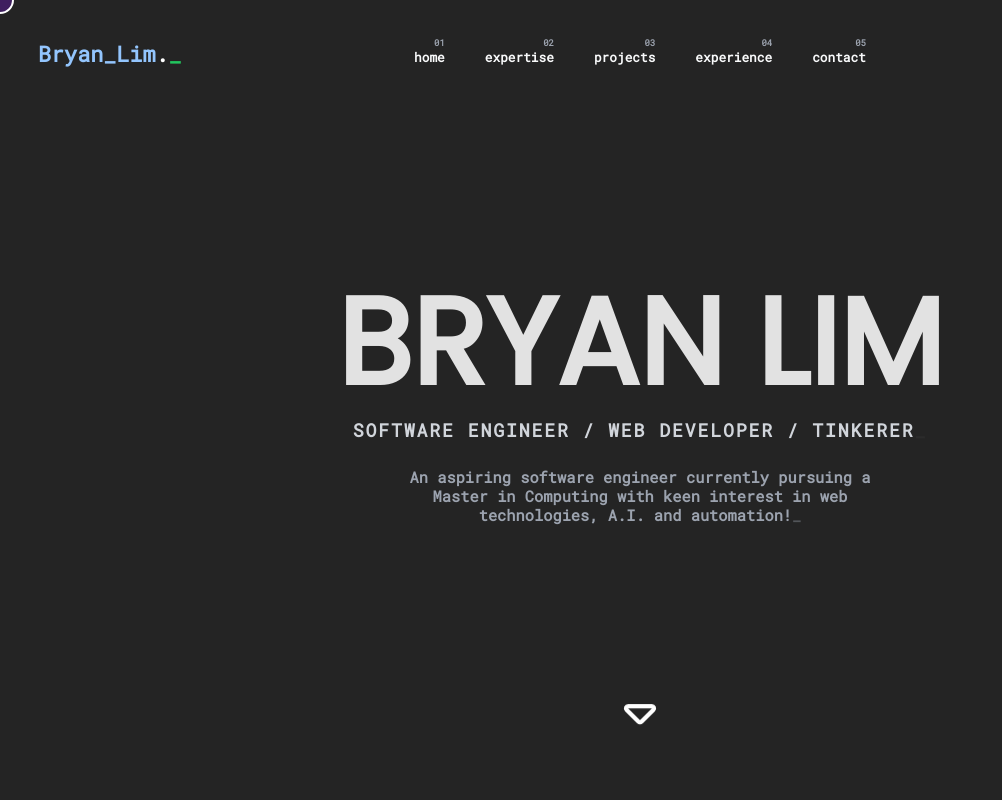
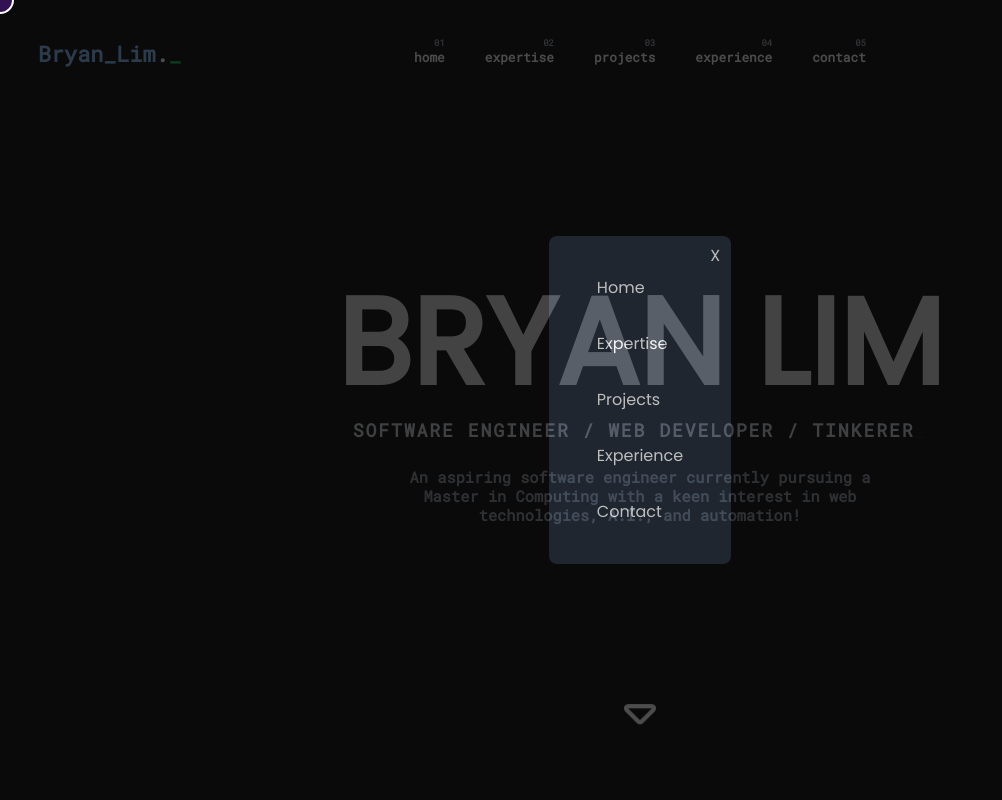
Before and after one commit to bryanlzl/bryanlzl-website, a React (Vite) app: page / in a window 1280 px wide. Both pictures are taken after a click on the element "contact". Shown: the top 800 px of the page, without its empty margins (0-1002 px from the left). Built offline with nearby package versions, Linux system fonts and the light colour scheme.

Commit message:
improvement: rearranged and refactored codebase
- rearranged and refactored codebase for better readability

```diff
--- a/src/App.jsx
+++ b/src/App.jsx
@@ -5,16 +5,24 @@ import Expertise from "./components/Expertise";
 import Projects from "./components/Projects";
 import WorkExp from "./components/WorkExp";
 import CustomCursor from "./components/Cursor";
+import ContactModal from "./components/ContactModal";
 
 function App() {
+  const [openContactModal, setOpenContactModal] = useState(false);
+  const contactModalHandler = () => {
+    setOpenContactModal(!openContactModal);
+  };
   return (
     <div>
-      <HeaderBar />
+      <HeaderBar contactModalHandler={contactModalHandler} />
       <AboutMe />
       <Expertise />
       <Projects />
       <WorkExp />
       <CustomCursor />
+      {openContactModal && (
+        <ContactModal contactModalHandler={contactModalHandler} />
+      )}
     </div>
   );
 }
--- a/src/components/AboutMe.jsx
+++ b/src/components/AboutMe.jsx
@@ -8,19 +8,21 @@ function AboutMe() {
     mainNameDesc: false,
     mainAboutMe: false,
   });
+
   const mainAboutMeText =
-    "An aspiring software engineer currently pursuing a Master in Computing with keen interest in web technologies, A.I. and automation!";
+    "An aspiring software engineer currently pursuing a Master in Computing with a keen interest in web technologies, A.I., and automation!";
+
   const scrambleStyles = {
-    mainNameDesc: "font-mono text-main-name-desc font-bold tracking-widest",
+    mainNameDesc: "font-mono font-bold tracking-widest text-main-name-desc",
     mainAboutMe:
-      "font-mono text-main-name-sub-desc font-bold w-main-name-sub-desc text-wrap self-center mt-[4vh]",
+      "font-mono font-bold text-main-name-sub-desc text-wrap w-main-name-sub-desc self-center mt-[4vh]",
   };
 
   return (
-    <div className="flex flex-col relative justify-center text-center mt-about-me-top mb-about-me-bottom">
-      <div className="flex flex-col justify-center text-[14.7vw] sm:text-[11.5vw] md:text-[11.5vw] lg:text-[9.5vw] font-bold whitespace-nowrap leading-tight p-5">
-        <h1 className="m-0 p-0 ">BRYAN LIM</h1>
-        <div className="font-mono text-[16%] sm:text-[15%] text-gray-300 font-bold tracking-widest">
+    <div className="flex flex-col justify-center items-center text-center mt-about-me-top mb-about-me-bottom relative">
+      <div className="flex flex-col justify-center items-center font-bold text-[14.7vw] sm:text-[11.5vw] md:text-[11.5vw] lg:text-[9.5vw] whitespace-nowrap leading-tight p-5">
+        <h1 className="m-0 p-0">BRYAN LIM</h1>
+        <div className="font-mono font-bold text-[16%] sm:text-[15%] text-gray-300 tracking-widest">
           <ScrambleText
             textType="mainNameDesc"
             styling={scrambleStyles.mainNameDesc}
@@ -31,9 +33,11 @@ function AboutMe() {
             <span className="m-0 p-0 animate-blink-cursor">_</span>
           )}
         </div>
-        <span className="font-mono text-gray-400 font-bold text-[2.4vw] w-[70vw] sm:text-[1.4vw] md:text-[1.6vw] lg:text-[1.2vw] sm:w-[50vw] md:w-[50vw] lg:w-[40vw] text-wrap self-center mt-[2vw]">
+        <span className="font-mono font-bold text-gray-400 text-[2.4vw] sm:text-[1.4vw] md:text-[1.6vw] lg:text-[1.2vw] text-wrap self-center mt-[2vw] w-[70vw] sm:w-[50vw] md:w-[50vw] lg:w-[40vw]">
           {mainAboutMeText}
-          <span className="m-0 p-0 animate-blink-cursor">_</span>
+          {renderCursor.mainAboutMe && (
+            <span className="m-0 p-0 animate-blink-cursor">_</span>
+          )}
         </span>
       </div>
       <img
--- /dev/null
+++ b/src/components/ContactModal.jsx
@@ -0,0 +1,57 @@
+import React from "react";
+
+function ContactModal(props) {
+  const contactModalHandler = props.contactModalHandler;
+
+  return (
+    <div
+      onClick={contactModalHandler}
+      className="fixed top-0 left-0 w-full h-full flex items-center justify-center z-100 bg-black opacity-70"
+    >
+      <div className="absolute top-0 left-0 w-full h-full"></div>
+      <div className="relative bg-gray-800 text-white w-auto p-4 rounded-lg">
+        <button
+          className="absolute top-2 right-2 w-4 h-4 text-white cursor-pointer"
+          onClick={contactModalHandler}
+          alt="close-nav-bar-icon"
+        >
+          X
+        </button>
+        <nav className="p-4 space-y-4">
+          <a
+            href="#"
+            className="text-white hover:bg-gray-700 hover:text-yellow-300 px-4 py-2 rounded-lg block transition-colors"
+          >
+            Home
+          </a>
+          <a
+            href="#"
+            className="text-white hover:bg-gray-700 hover:text-yellow-300 px-4 py-2 rounded-lg block transition-colors"
+          >
+            Expertise
+          </a>
+          <a
+            href="#"
+            className="text-white hover:bg-gray-700 hover:text-yellow-300 px-4 py-2 rounded-lg block transition-colors"
+          >
+            Projects
+          </a>
+          <a
+            href="#"
+            className="text-white hover:bg-gray-700 hover:text-yellow-300 px-4 py-2 rounded-lg block transition-colors"
+          >
+            Experience
+          </a>
+          <a
+            href="#"
+            className="text-white hover:bg-gray-700 hover:text-yellow-300 px-4 py-2 rounded-lg block transition-colors"
+          >
+            Contact
+          </a>
+        </nav>
+      </div>
+    </div>
+  );
+}
+
+export default ContactModal;
--- a/src/components/HeaderBar.jsx
+++ b/src/components/HeaderBar.jsx
@@ -2,9 +2,9 @@ import React, { useState } from "react";
 import "../styles/index.css";
 import hamburgerIcon from "../assets/icons/hamburger.svg";
 import LeftNavBar from "./LeftNavBar";
-/* eslint-disable react/jsx-no-comment-textnodes */
+import ContactModal from "./ContactModal";
 
-function HeaderBar() {
+function HeaderBar(props) {
   const headerMenu = [
     { id: 1, label: "home" },
     { id: 2, label: "expertise" },
@@ -12,11 +12,16 @@ function HeaderBar() {
     { id: 4, label: "experience" },
     { id: 5, label: "contact" },
   ];
+
+  const contactModalHandler = props.contactModalHandler;
+
   const initialMenuItemsState = {};
   headerMenu.forEach((menuItem) => {
     initialMenuItemsState[menuItem.id] = false;
   });
+
   const [itemSelected, setItemSelected] = useState(initialMenuItemsState);
+
   const highlightHandler = (itemId) => {
     setItemSelected((prev) => {
       return {
@@ -25,11 +30,14 @@ function HeaderBar() {
       };
     });
   };
+
   const anySelected = () => {
     const checker = (element) => element === true;
     return Object.values(itemSelected).some(checker);
   };
+
   const [openSideBar, setOpenSideBar] = useState(false);
+
   const sideBarHandler = () => {
     setOpenSideBar(!openSideBar);
   };
@@ -75,7 +83,10 @@ function HeaderBar() {
                 >
                   {`0${menuItem.id}`}
                 </span>
-                <span className="my-5 mx-5 font-bold cursor-pointer text-nowrap sm:text-[1.6vw] md:text-[1.5vw] lg:text-[1.3vw] xl:text-[1vw]">
+                <span
+                  onClick={menuItem.label === "contact" && contactModalHandler}
+                  className="my-5 mx-5 font-bold cursor-pointer text-nowrap sm:text-[1.6vw] md:text-[1.5vw] lg:text-[1.3vw] xl:text-[1vw]"
+                >
                   {menuItem.label}
                 </span>
               </div>
--- a/src/components/ScrambleText.jsx
+++ b/src/components/ScrambleText.jsx
@@ -58,7 +58,7 @@ function ScrambleText(props) {
   return (
     <span
       className={` ${
-        isScrambling ? `${"transition duration-500 ease-in-out"}` : ""
+        isScrambling ? "transition duration-500 ease-in-out" : ""
       }`}
     >
       {scrambledText}
--- a/src/components/WorkExp.jsx
+++ b/src/components/WorkExp.jsx
@@ -12,7 +12,7 @@ function WorkExp() {
       company: "DIC Asia Pacific",
       role: "Data Analyst Intern",
       responsibility:
-        "Spearheaded digitalization of procurement processses using Python, PowerBI and SAP, creating impactful insights and enhancing data security with Azure Active Directory. Developed procurement reports that contributed to cost-saving initiatives.",
+        "Spearheaded digitalization of procurement processes using Python, PowerBI, and SAP, creating impactful insights and enhancing data security with Azure Active Directory. Developed procurement reports that contributed to cost-saving initiatives.",
       location: "Singapore",
       startDuration: "Jan 2023",
       endDuration: "Jul 2023",
@@ -24,7 +24,7 @@ function WorkExp() {
       company: "GetGo",
       role: "Software Engineer Intern",
       responsibility:
-        "Developed customer acquisition features on GetGo's main website and front-end of the car management system with React, Svelte and TypeScript.",
+        "Developed customer acquisition features on GetGo's main website and front-end of the car management system with React, Svelte, and TypeScript.",
       location: "Singapore",
       startDuration: "May 2022",
       endDuration: "Aug 2022",
```
Also changed, not shown: src/components/Projects.jsx (+8 -15 lines).
